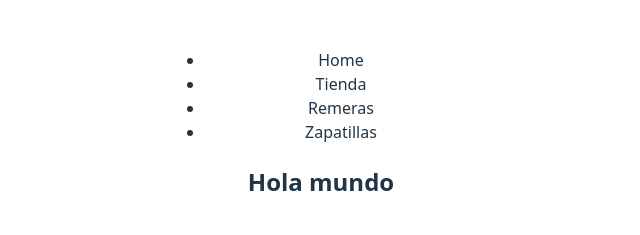
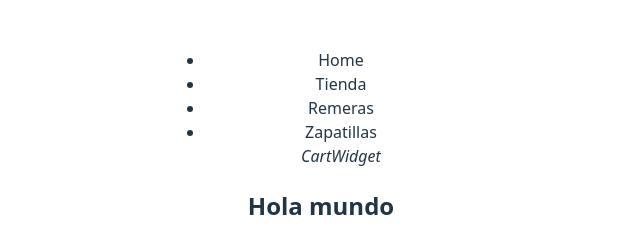
Before and after one commit to MartuZeman/Entrega1-React, a React (Vite) app: page / in a window 1280 px wide. Shown: the top 235 px of the page, without its empty margins (319-959 px from the left). Built offline with nearby package versions, Linux system fonts and the light colour scheme.

Commit message:
Arreglo Cart widget

```diff
--- a/src/components/NavBar.jsx
+++ b/src/components/NavBar.jsx
@@ -1,3 +1,5 @@
+import CartWidget from "./CartWidget"
+
 function NavBar(){
     return(
         <nav>
@@ -6,6 +8,7 @@ function NavBar(){
                 <li>Tienda</li>
                 <li>Remeras</li>
                 <li>Zapatillas</li>
+                <CartWidget/>
             </ul>
         </nav>
     )
```
